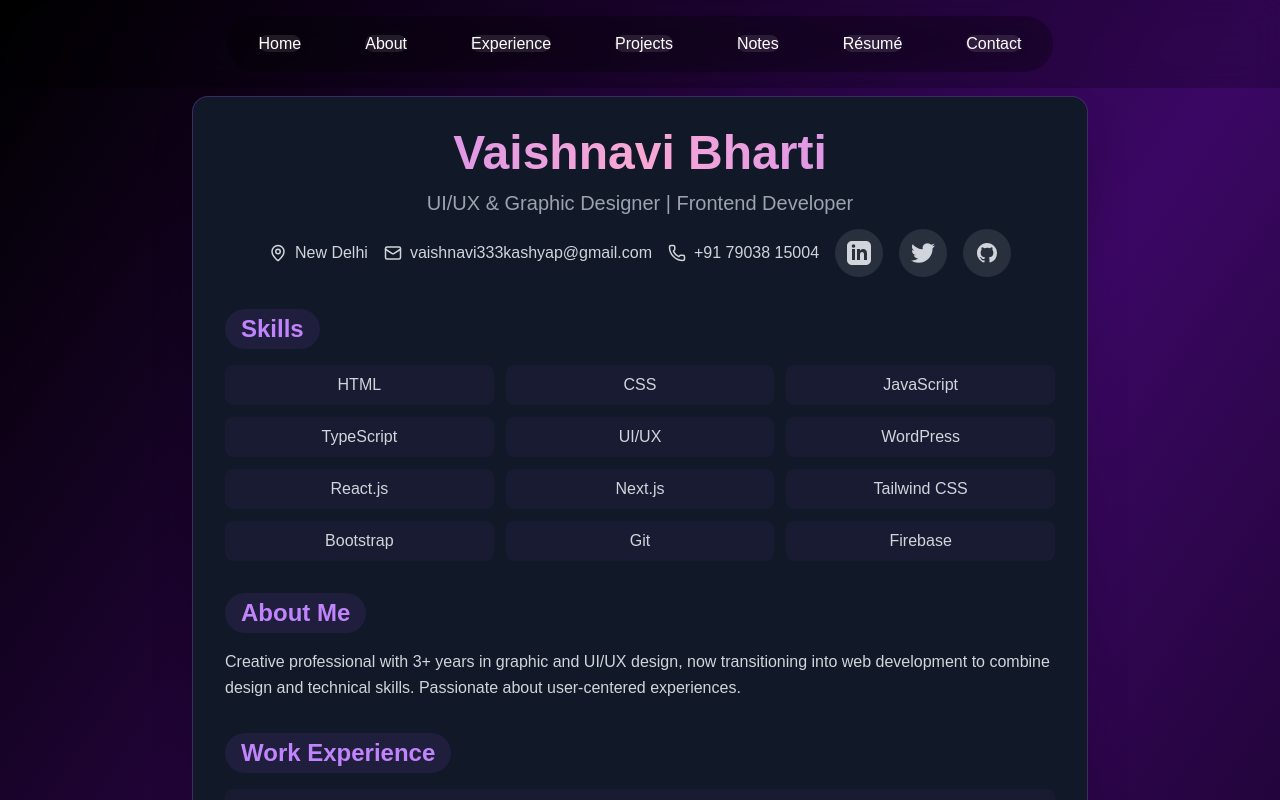
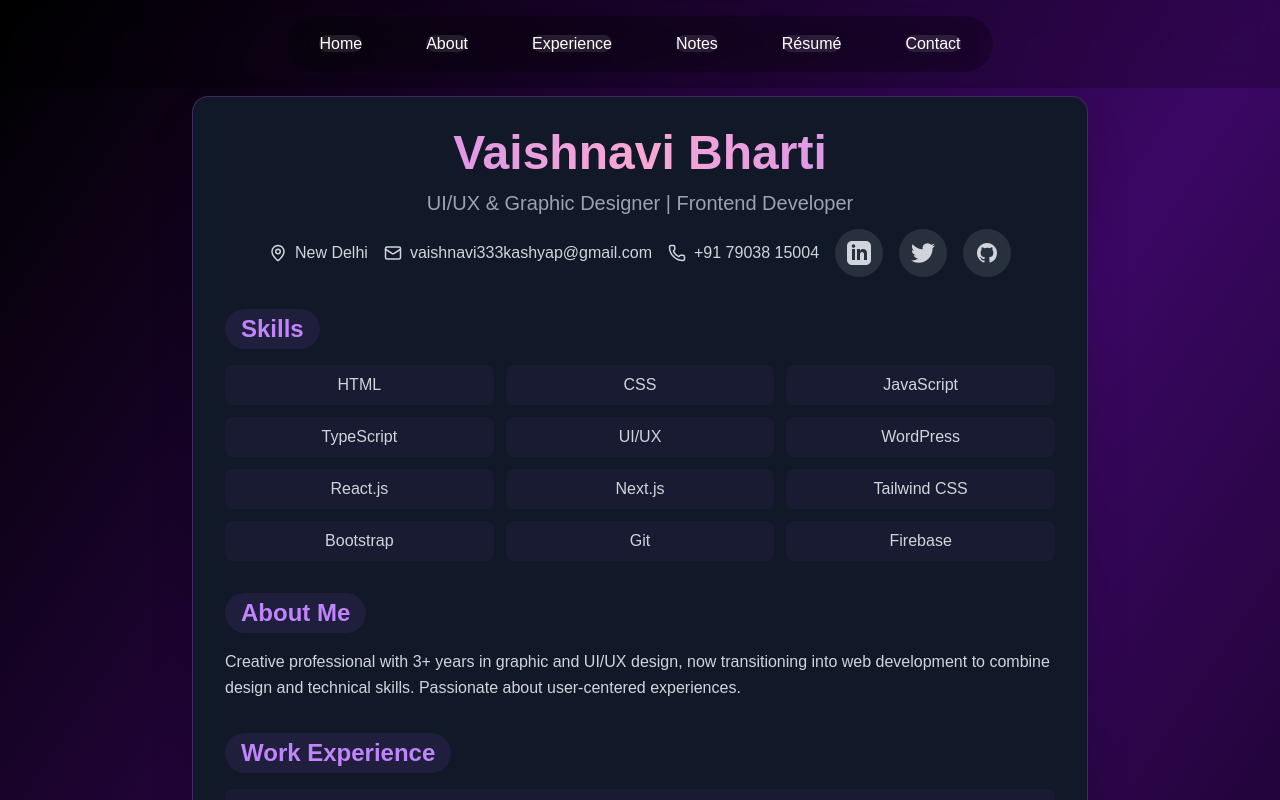
Before and after one commit to vaishcash/myportfolio, a Next.js app: page /resume in a window 1280 px wide. Shown: the top 800 px of the page. Built offline with nearby package versions, Linux system fonts and the light colour scheme.

Commit message:
done with all sections of navbar

```diff
--- a/components/Navbar.tsx
+++ b/components/Navbar.tsx
@@ -44,14 +44,7 @@ const Navbar = () => {
               Experience
             </ScrollLink>
           </li>
-          <li>
-            <Link
-              href="/projects"
-              className="text-white font-medium  rounded-full bg-white/10 hover:px-4 hover:py-2 hover:bg-white/20 transition-colors"
-            >
-              Projects
-            </Link>
-          </li>
+
           <li>
             <Link
               href="/notes"
@@ -128,14 +121,7 @@ const Navbar = () => {
                 </ScrollLink>
               </li>
 
-              <li>
-                <Link
-                  href="/projects"
-                  className="text-white/80 hover:text-purple-400 hover:bg-black hover:rounded-full hover:p-2 transition-colors"
-                >
-                  Projects
-                </Link>
-              </li>
+
               <li>
                 <Link
                   href="/notes"
--- a/package.json
+++ b/package.json
@@ -20,6 +20,7 @@
     "react-dom": "^19.0.0",
     "react-hot-toast": "^2.5.2",
     "react-icons": "^5.5.0",
+    "react-intersection-observer": "^9.16.0",
     "react-scroll": "^1.9.3",
     "three": "^0.173.0",
     "zod": "^3.24.2"
```
Also changed, not shown: 1 other file (tests, documents, lock files or other folders).
